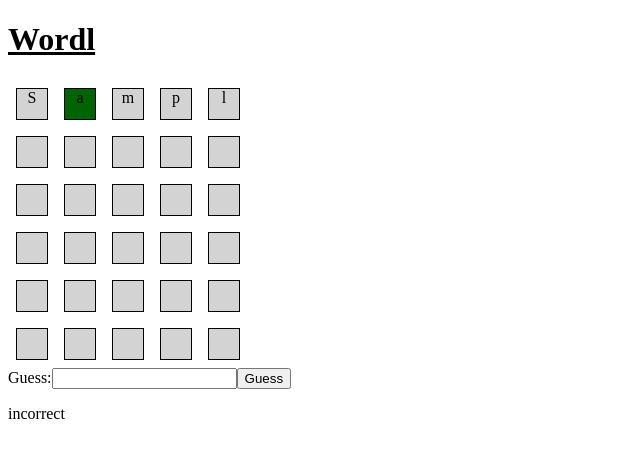
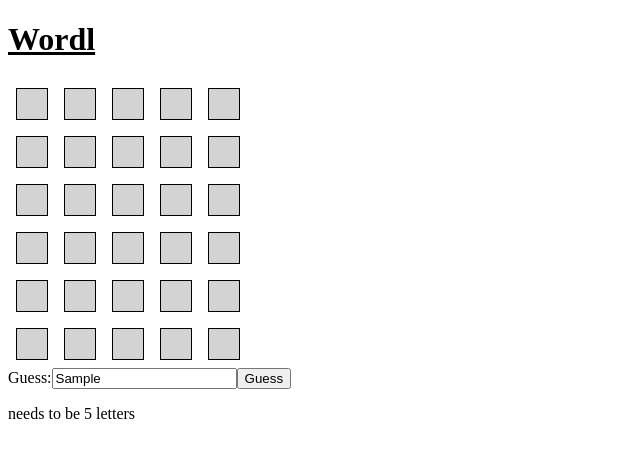
Before and after one commit to siansrd/wordl_clone, a Next.js app: page / in a window 1280 px wide. Both pictures are taken after typing "Sample" into the empty fields and a click on the input "Guess". Shown: the top 458 px of the page, without its empty margins (0-640 px from the left). Built offline with nearby package versions, Linux system fonts and the light colour scheme.

Commit message:
Uses length validation in form component

```diff
--- a/components/Game.tsx
+++ b/components/Game.tsx
@@ -2,7 +2,7 @@ import { useState } from "react"
 import { ANSWER } from "../game/game_config"
 import { addGuess, CheckGuess, createCheckGuess } from "../game/src/game"
 import Grid from "./Grid"
-import Guess from "./Guess"
+import Guess from "./GuessForm"
 
 const Game = () => {
 
@@ -19,7 +19,7 @@ const Game = () => {
   return <div>
     <Grid guesses={guesses} answer={ANSWER}/>
     <Guess submitGuess={submitGuess}/>
-    <p>{gameWon ? "correct" : "incorrect"}</p>
+    {gameWon && "You won!"}
   </div>
 }
 
--- a/components/Guess.tsx
+++ b/components/GuessForm.tsx
@@ -1,15 +1,26 @@
-import { SyntheticEvent, useState } from "react";
+import React, { SyntheticEvent, useState } from "react";
+import { WORD_LENGTH } from "../game/game_config";
+import { createCheckWordLength } from "../game/src/form_validation";
 
 type Props = {
   submitGuess: (guess: string) => void
 }
 
+const checkWordLength = createCheckWordLength(WORD_LENGTH)
+
 const Guess = ({submitGuess} : Props) => {
+
+  const [error, setError] = useState<React.ReactElement>(<></>)
 
   const handleSubmitGuess = (e: SyntheticEvent) => {
     e.preventDefault()
-    submitGuess(guess)
-    setGuess("")
+    if (!checkWordLength(guess)) {
+      setError(<p>needs to be 5 letters</p>) }
+    else {
+      setError(<></>)
+      submitGuess(guess)
+      setGuess("")
+    }
   }
 
   const [guess, setGuess] = useState<string>("")
@@ -24,6 +35,7 @@ const Guess = ({submitGuess} : Props) => {
         onChange={e => setGuess(e.target.value)}/>
     </label>
     <input type="submit" value="Guess" />
+    {error}
   </form>
 }
 
```
